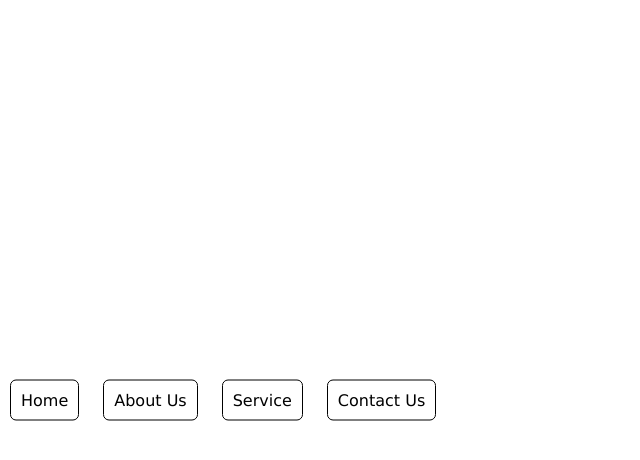
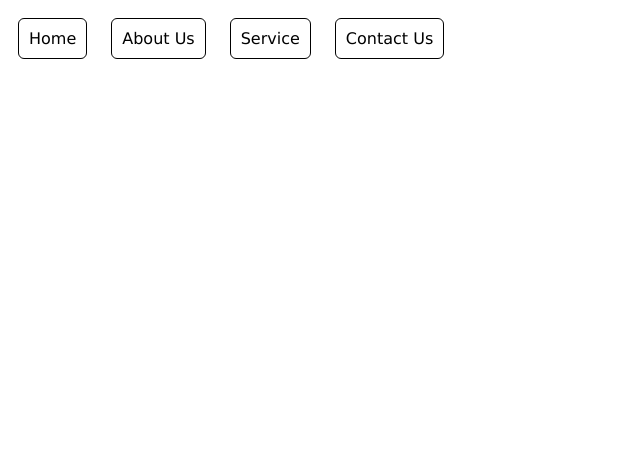
Before and after one commit to prasadubale/learnHtmlCss, a plain HTML site: page index.html in a window 1280 px wide. Shown: the whole page, without its empty margins (0-640 px from the left). Drawn offline with Linux system fonts and the light colour scheme.

Commit message:
changed nav position

```diff
--- a/style.css
+++ b/style.css
@@ -6,9 +6,9 @@
   margin-right: 50%;
   position: absolute;
   width: 100%;
-  top: 50%;
+  /*top: 50%;
   left: 50%;
-  transform: translate(-50%, -50%);
+  transform: translate(-50%, -50%);*/
 }
 
 .box {
```
